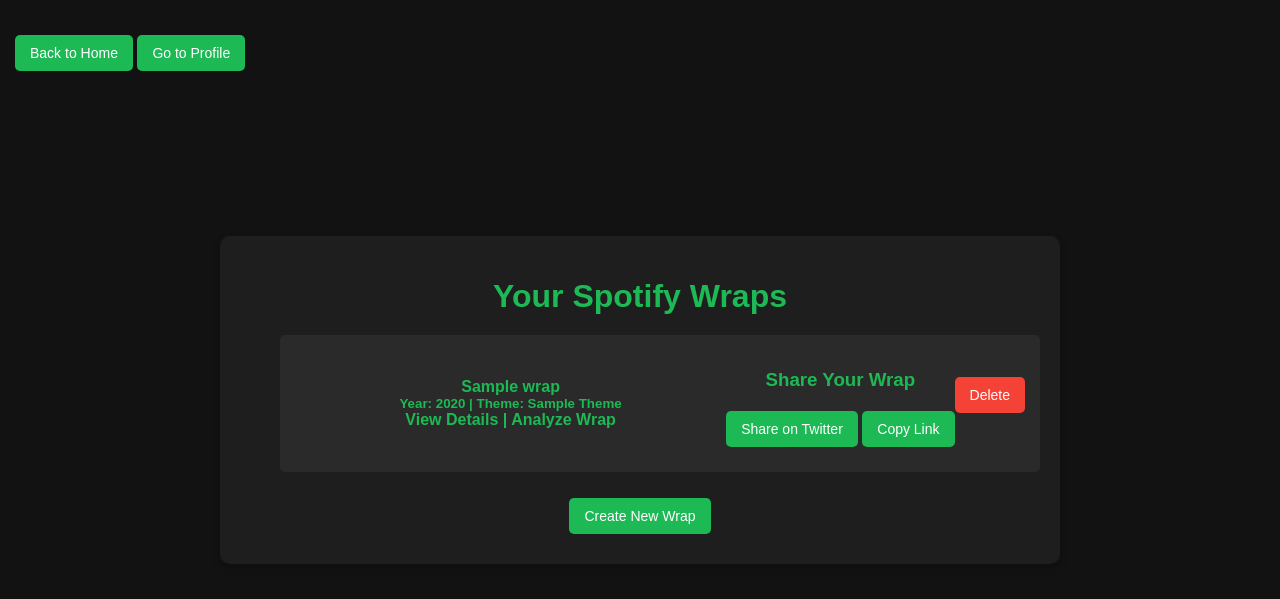
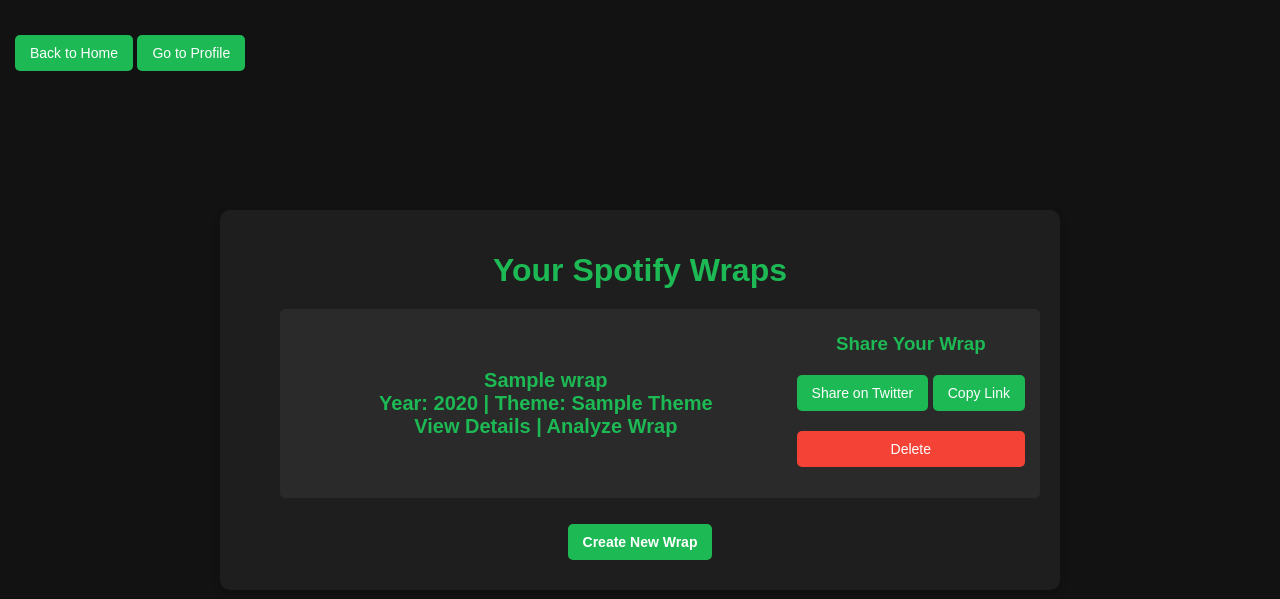
Before and after one commit to simoneyasu/spotifyWrappedClonefork, a Django app: template wrap/templates/wrap/view_wraps.html in a window 1280 px wide. Shown: the top 599 px of the page. Run offline with Django 5.2, Linux system fonts and the light colour scheme; the template is opened without the code that fills it: most values are stand-ins (such as "Sample title", 1, 10 or a date in 2020); data that the repository does not hold is empty.

Commit message:
Some Css change

```diff
--- a/register/templates/register/profile.html
+++ b/register/templates/register/profile.html
@@ -8,6 +8,12 @@
     <link rel="stylesheet" href="{% static 'css/styles.css' %}">
     <script src="{% static 'js/translation.js' %}"></script>
 </head>
+<style>
+    body {
+        overflow: hidden;
+    }
+</style>
+
 <body>
     <div class="container" id="content">
         <h2>Your Profile</h2>
--- a/wrap/templates/wrap/view_wraps.html
+++ b/wrap/templates/wrap/view_wraps.html
@@ -35,7 +35,7 @@
             display: flex;
             align-items: center;
             justify-content: space-between;
-            padding: 15px;
+            padding: 5px 15px;
             margin-bottom: 10px;
             background-color: #2a2a2a;
             border-radius: 5px;
@@ -85,6 +85,15 @@
             color: #1DB954;
             margin-top: 5px;
         }
+
+        a {
+            font-size: 20px;
+        }
+
+        small {
+            font-size: 20px;
+        }
+
     </style>
 </head>
 <body>
@@ -124,18 +133,18 @@
 
                             <button onclick="copyLink('{{ wrap.wrap_id }}')" class="btn">Copy Link</button>
                             <div id="copyMessage-{{ wrap.wrap_id }}" class="copy-message">Link copied to clipboard!</div>
+                            <form action="{% url 'delete_wrap' wrap.wrap_id %}" method="post">
+                                {% csrf_token %}
+                                <button type="submit" class="btn btn-danger">Delete</button>
+                            </form>
                         </div>
                     </div>
-                    <form action="{% url 'delete_wrap' wrap.wrap_id %}" method="post">
-                        {% csrf_token %}
-                        <button type="submit" class="btn btn-danger">Delete</button>
-                    </form>
                 </li>
             {% endfor %}
         </ul>
     {% endif %}
     <a href="{% url 'create_wrap' %}">
-        <button class="btn btn">Create New Wrap</button>
+        <button class="btn btn"><strong>Create New Wrap</strong></button>
     </a>
 </div>
 
```
